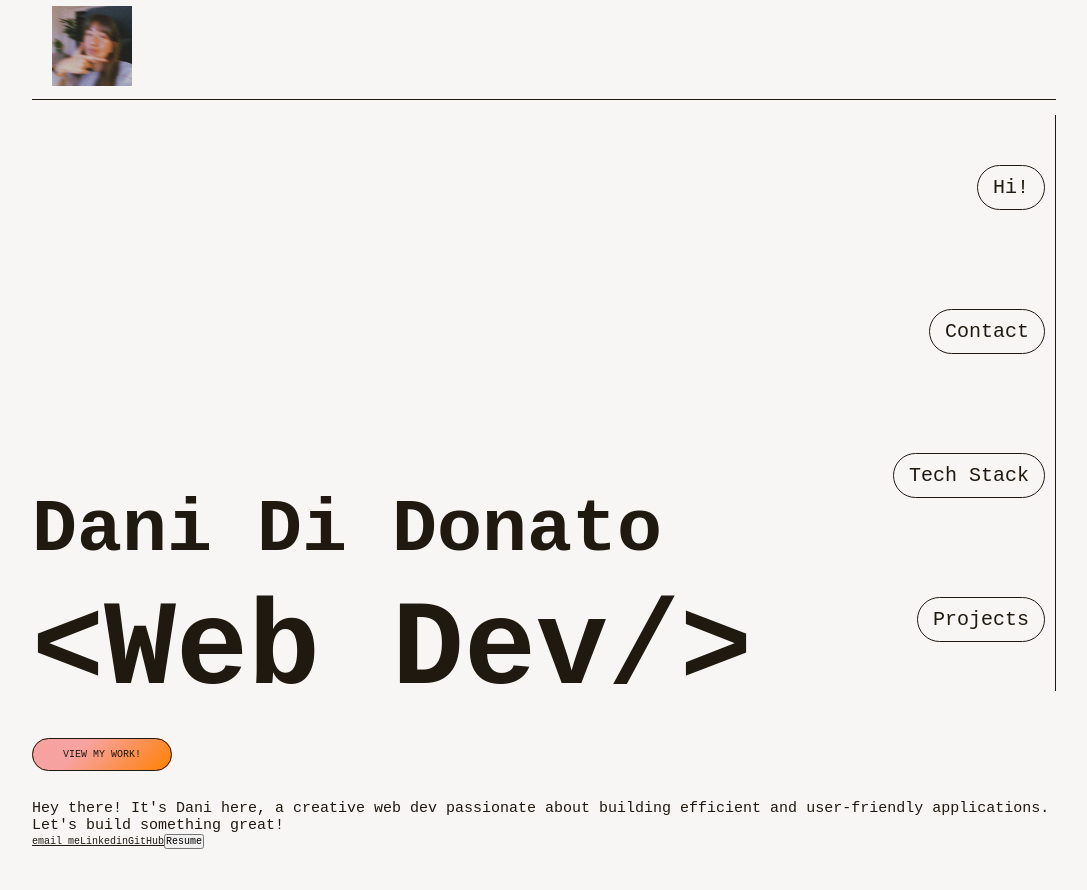
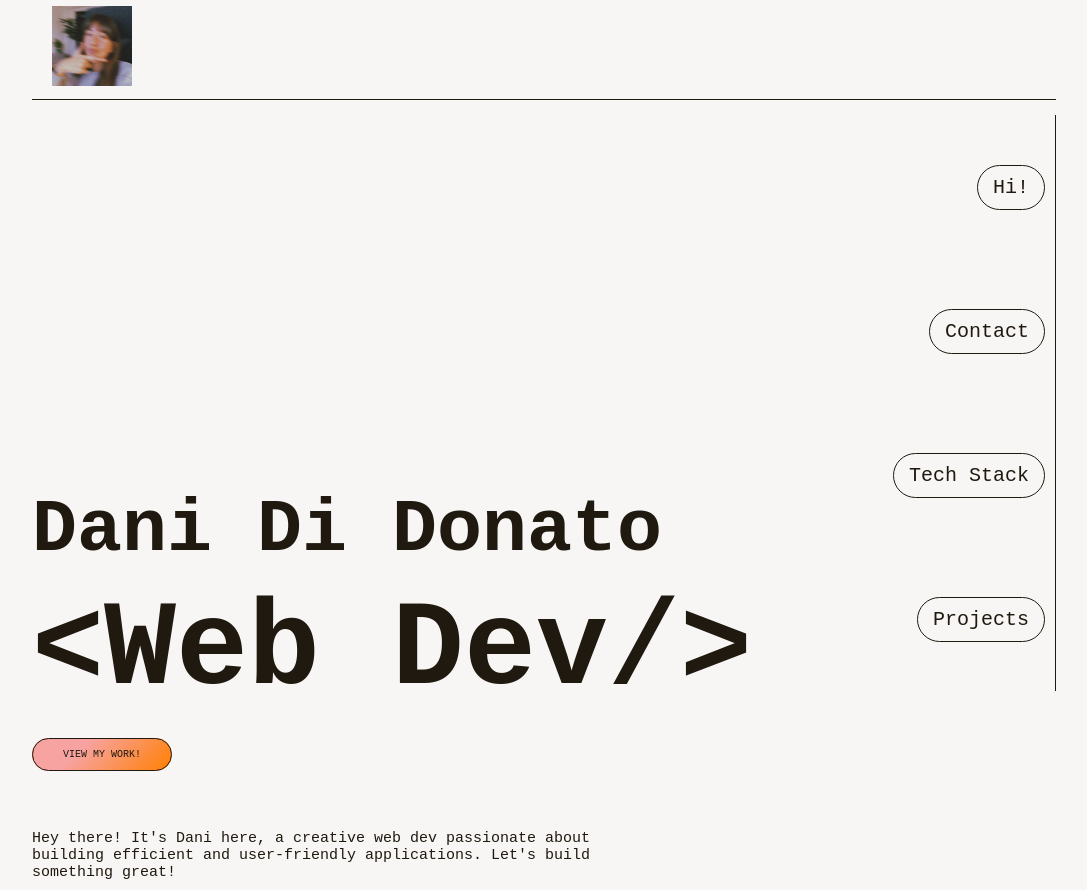
Before and after one commit to didonatodani/portfolio, a React (Vite) app: page / in a window 1280 px wide. Shown: the top 890 px of the page, without its empty margins (96-1183 px from the left). Built offline with nearby package versions, Linux system fonts and the light colour scheme.

Commit message:
contact section styled

```diff
--- a/src/components/ContactSection/ContactSection.css
+++ b/src/components/ContactSection/ContactSection.css
@@ -1,3 +1,33 @@
-#contact-section{
-    padding: 2rem;
+#contact-section {
+    padding: 3rem 2rem;
+
+    .contact-description {
+        margin: 3rem 0;
+        max-width: 60rem;
+    }
+
+    .contact-section-links {
+        width: fit-content;
+        border-radius: 5rem;
+        border: 1px solid var(--fonts);
+        padding: 1rem 1.5rem;
+        display: flex;
+        justify-content: center;
+        flex-wrap: wrap;
+        gap: 1.5rem;
+
+        a {
+            font-size: 1.6rem;
+            text-decoration-color: var(--secondary);
+            font-weight: 400;
+            transition: all 0.5s ease-in-out;
+        }
+
+        a:hover {
+            color: var(--accent);
+            transform: scale(105%);
+            transition: all 0.5s ease-in-out;
+            text-decoration-thickness: 2px;
+        }
+    }
 }
--- a/src/components/ContactSection/ContactSection.jsx
+++ b/src/components/ContactSection/ContactSection.jsx
@@ -1,16 +1,20 @@
-import "./ContactSection.css"
+import "./ContactSection.css";
 
 function ContactSection() {
   return (
     <section id="contact-section">
-      <p className="contact-description">Hey there! It's Dani here, a creative web dev passionate about building efficient and user-friendly applications. Let's build something great!</p>
-      <a href="mailto:didonatovdaniela@gmail.com">email me</a>
+      <p className="contact-description">
+        Hey there! It's Dani here, a creative web dev passionate about building
+        efficient and user-friendly applications. <span id="description-span">Let's build something great!</span>
+      </p>
+      <div className="contact-section-links">
+        <a href="mailto:didonatovdaniela@gmail.com">Email me</a>
         <a
           href="https://www.linkedin.com/in/dani-di-donato-web-dev/"
           target="_blank"
           className="contact-link"
         >
-        Linkedin
+          LinkedIn
         </a>
         <a
           href="https://github.com/didonatodani/"
@@ -25,8 +29,9 @@ function ContactSection() {
           rel="noopener noreferrer"
           className="contact-link"
         >
-        <button className="contact-btn">Resume</button>
+          Resume
         </a>
+      </div>
     </section>
   );
 }
--- a/src/components/ProjectsSection/ProjectsSection.css
+++ b/src/components/ProjectsSection/ProjectsSection.css
@@ -1,9 +1,10 @@
 #projects-section{
     padding-left: 2rem;
     padding-right: 2rem;
+    padding-bottom: 4rem;
 }
 .projects-cards-container {
-    padding: 5rem 0;
+    padding: 0;
     display: flex;
     flex-direction: column;
 }
--- a/src/index.css
+++ b/src/index.css
@@ -17,7 +17,7 @@ h3{
   font-size: 2.2rem;
 }
 
-p{
+p, span{
   font-size: 1.5rem;
 }
 
```
Lines whose indentation alone changed are shown as unchanged.
